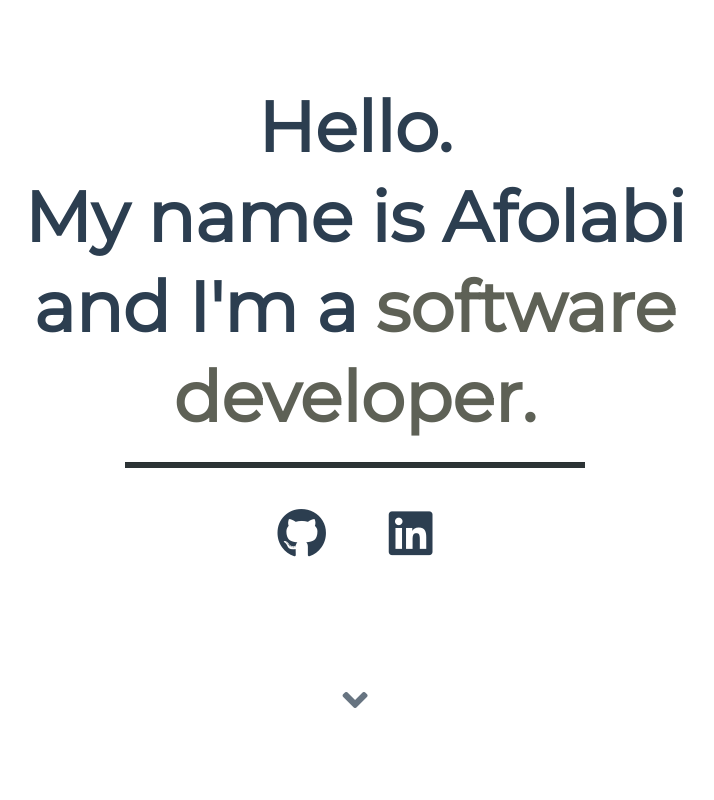
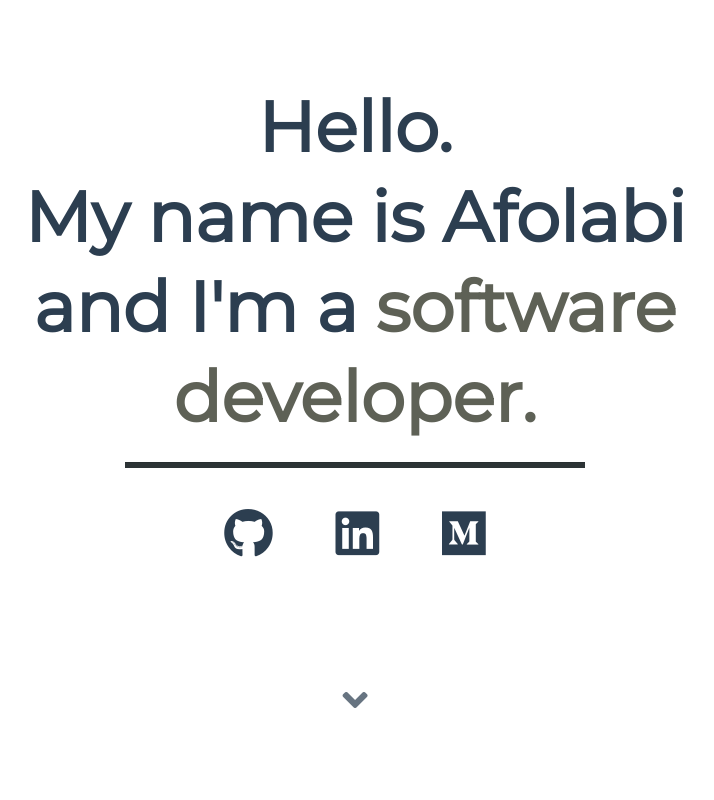
Before and after one commit to Oba-One/Oba-One.github.io, a plain HTML site: page index.html in a window 1280 px wide. Shown: the top 800 px of the page, without its empty margins (285-999 px from the left). Drawn offline with Linux system fonts and the light colour scheme.

Commit message:
Added medium blog link

```diff
--- a/index.html
+++ b/index.html
@@ -48,6 +48,9 @@
                 </a>
                 <a href="https://www.linkedin.com/in/afolabi-aiyeloja" target="blank">
                     <i class="header__social-links fab fa-linkedin"></i>
+                </a>
+                <a href="https://medium.com/@obaone01" target="blank">
+                    <i class="header__social-links fab fa-medium"></i>
                 </a>
             </div>
             <a onclick="scrollDown()" href="#me" class="header__arrow">
```
